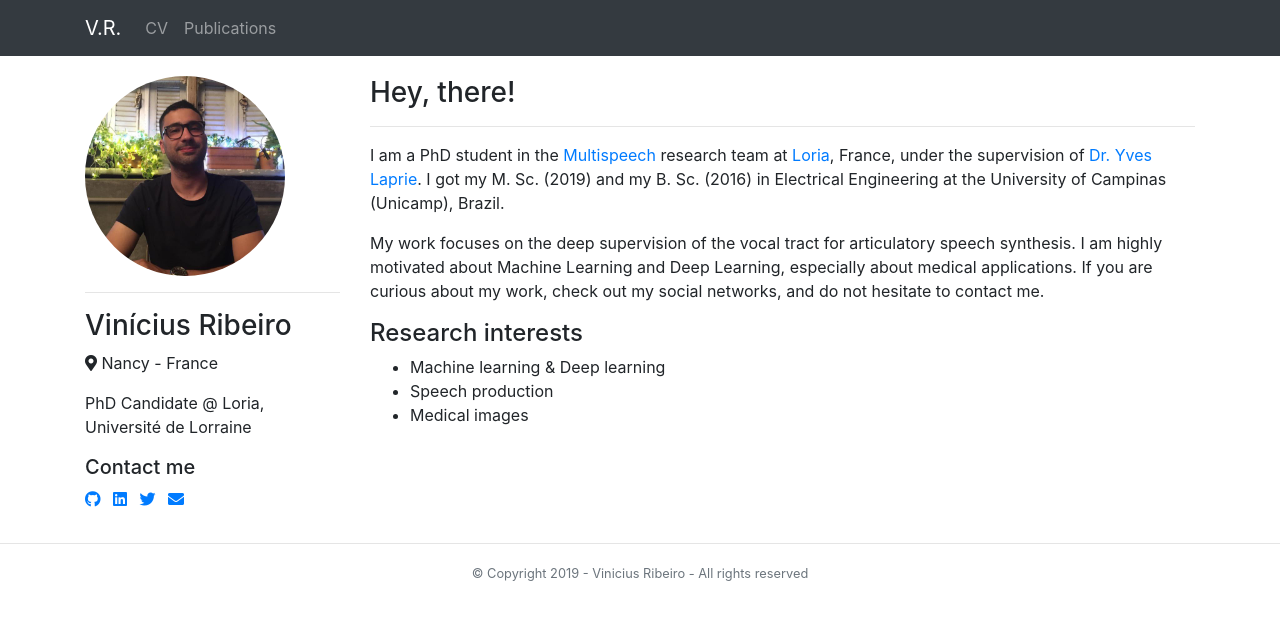
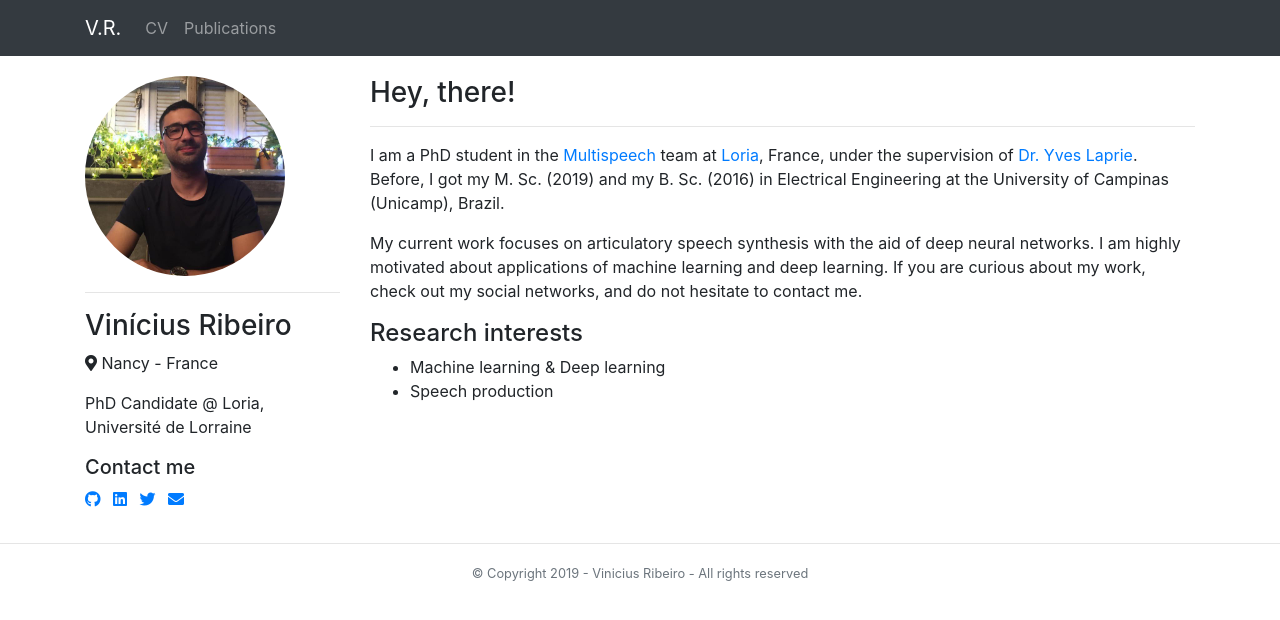
Before and after one commit to vribeiro1/vribeiro1.github.io, a Jekyll site: the page built from index.md, in a window 1280 px wide. Shown: the top 620 px of the page. Built offline with Jekyll 4.4.1, drawn with Linux system fonts in a browser that asks for light colours; nearby versions of some CDN libraries.

Commit message:
Update home page and cv

```diff
--- a/_layouts/home.html
+++ b/_layouts/home.html
@@ -11,20 +11,24 @@ layout: default
         <h3>Hey, there!</h3>
         <hr>
         <p>
-            I am a PhD student in the <a href="https://team.inria.fr/multispeech/">Multispeech</a> research team at <a href="https://www.loria.fr/en/">Loria</a>, France, under the supervision of <a href="https://members.loria.fr/YLaprie/">Dr. Yves Laprie</a>.
-            I got my M. Sc. (2019) and my B. Sc. (2016) in Electrical Engineering at the University of Campinas (Unicamp), Brazil.
+            I am a PhD student in the <a href="https://team.inria.fr/multispeech/">Multispeech</a>
+            team at <a href="https://www.loria.fr/en/">Loria</a>, France, under the supervision of
+            <a href="https://members.loria.fr/YLaprie/">Dr. Yves Laprie</a>. Before, I got my M. Sc.
+            (2019) and my B. Sc. (2016) in Electrical Engineering at the University of Campinas
+            (Unicamp), Brazil.
         </p>
 
         <p>
-            My work focuses on the deep supervision of the vocal tract for articulatory speech synthesis. I am highly motivated about Machine Learning and Deep Learning, especially about medical applications.
-            If you are curious about my work, check out my social networks, and do not hesitate to contact me.
+            My current work focuses on articulatory speech synthesis with the aid of deep neural
+            networks. I am highly motivated about applications of machine learning and deep
+            learning. If you are curious about my work, check out my social networks, and do not
+            hesitate to contact me.
         </p>
 
         <h4>Research interests</h4>
         <ul>
             <li>Machine learning & Deep learning</li>
             <li>Speech production</li>
-            <li>Medical images</li>
         </ul>
     </div>
 </div>
```
Also changed, not shown: _layouts/cv.html (+31 -8 lines), 1 other file.
